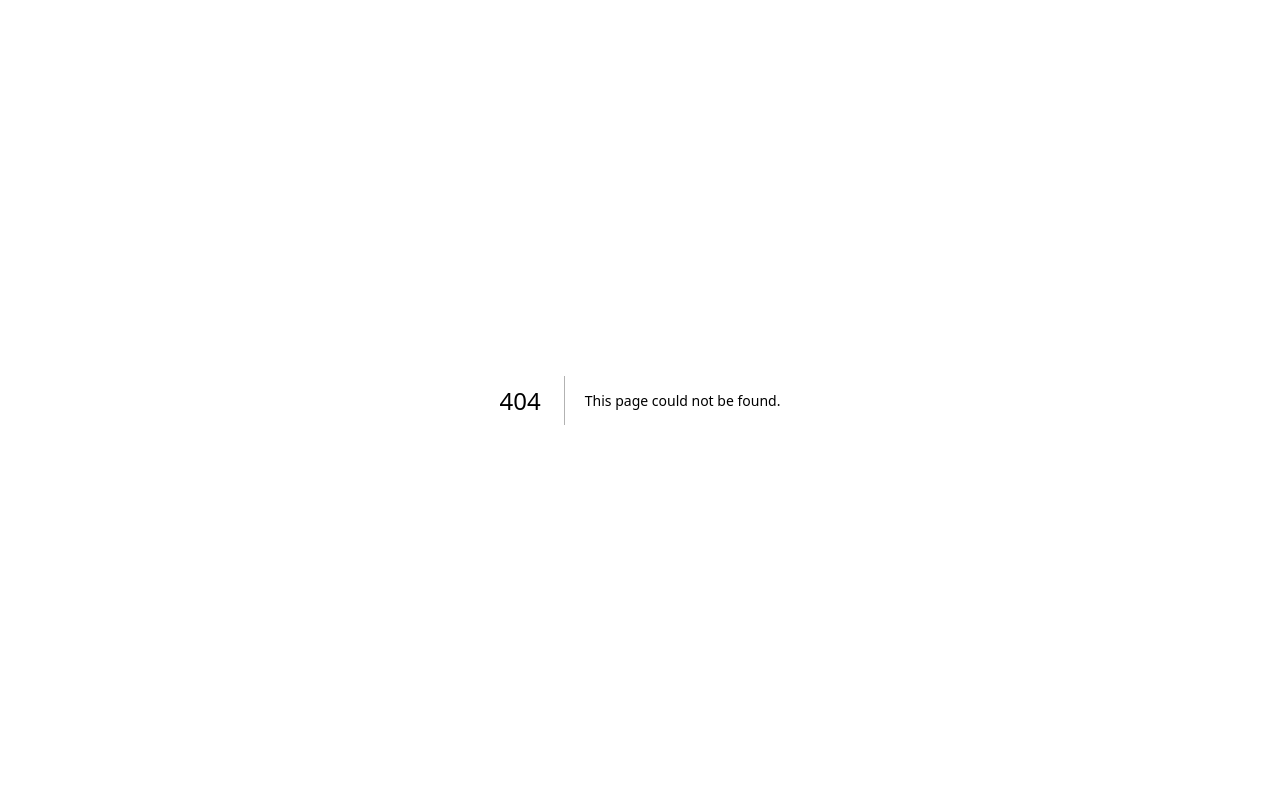
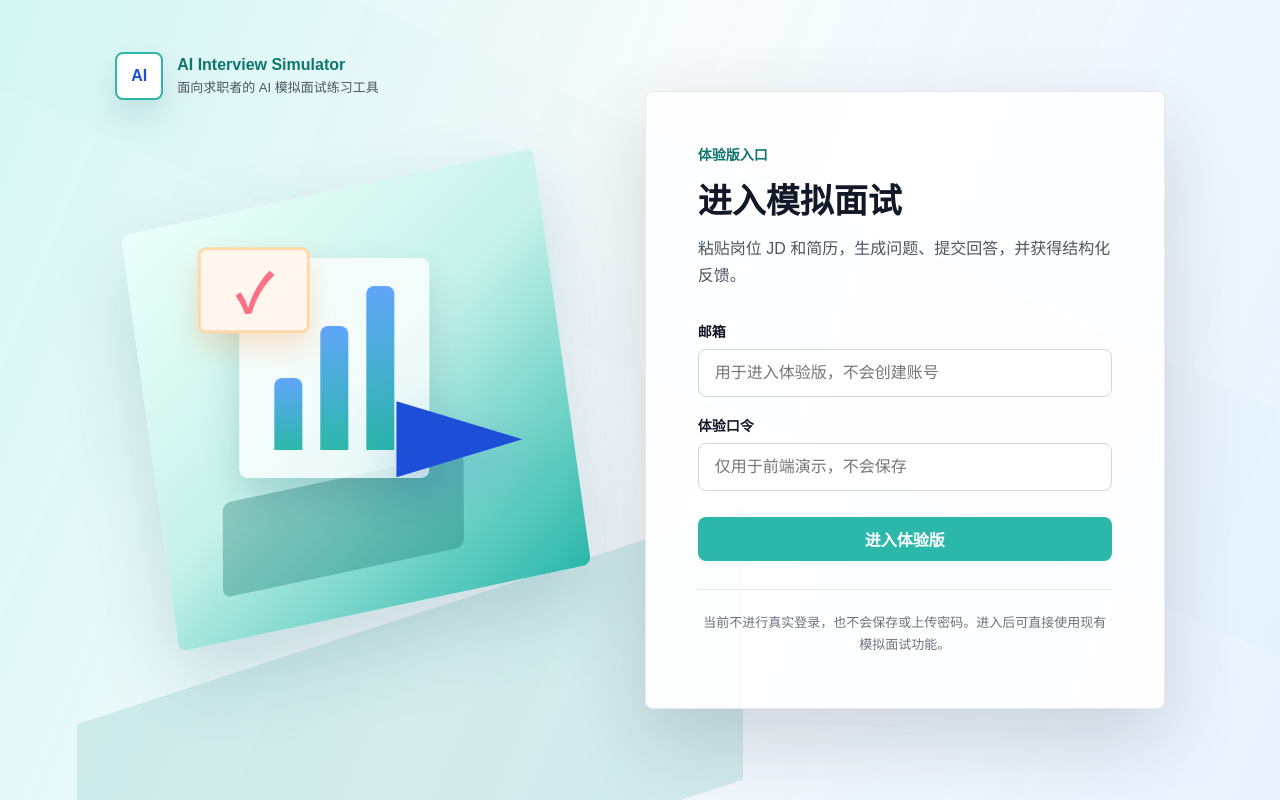
Before and after one commit to Clark-Zhou/AI-Interviewer, a Next.js app: page /login in a window 1280 px wide. Before the commit this address had no page. Built offline with nearby package versions, Linux system fonts and the light colour scheme.

Commit message:
将/login和/interview路由分开，分别作为登录页和体验页面，暂时没有真实登录

```diff
--- /dev/null
+++ b/app/login/page.js
@@ -0,0 +1,16 @@
+/**
+ * 文件职责：登录入口页面路由。
+ *
+ * 关联文件：
+ * - components/LoginEntryShell.js：登录入口页面壳，只做前端体验入口。
+ * - app/interview/page.js：体验版入口点击后进入的模拟面试主界面路由。
+ *
+ * 说明：
+ * - `/login` 只展示入口页壳，不做真实登录、注册、鉴权或密码保存。
+ */
+import LoginEntryShell from '../../components/LoginEntryShell';
+
+// 登录入口路由：展示体验版入口页壳。
+export default function LoginPage() {
+  return <LoginEntryShell />;
+}
--- a/components/LoginEntryShell.js
+++ b/components/LoginEntryShell.js
@@ -2,7 +2,8 @@
  * 文件职责：登录入口页面壳组件。
  *
  * 关联文件：
- * - components/AppEntry.js：负责在入口页壳和模拟面试主流程之间切换。
+ * - app/login/page.js：挂载本入口页壳的 `/login` 路由。
+ * - app/interview/page.js：体验版入口点击后进入的 `/interview` 路由。
  * - app/globals.css：提供入口页背景、悬浮登录框和响应式样式。
  *
  * 说明：
@@ -11,10 +12,12 @@
  */
 'use client';
 
+import { useRouter } from 'next/navigation';
 import { useState } from 'react';
 
 // 入口表单只做本地空输入提示，避免暗示真实账号系统已经存在。
-export default function LoginEntryShell({ onEnterExperience }) {
+export default function LoginEntryShell() {
+  const router = useRouter();
   const [email, setEmail] = useState('');
   const [accessCode, setAccessCode] = useState('');
   const [entryError, setEntryError] = useState('');
@@ -28,7 +31,7 @@ export default function LoginEntryShell({ onEnterExperience }) {
     }
 
     setEntryError('');
-    onEnterExperience();
+    router.push('/interview');
   };
 
   return (
```
Also changed, not shown: app/interview/page.js (added, +16 -0 lines), app/page.js (+6 -5 lines), components/AppEntry.js (deleted, +0 -28 lines), 4 other files (tests, documents, lock files or other folders).
